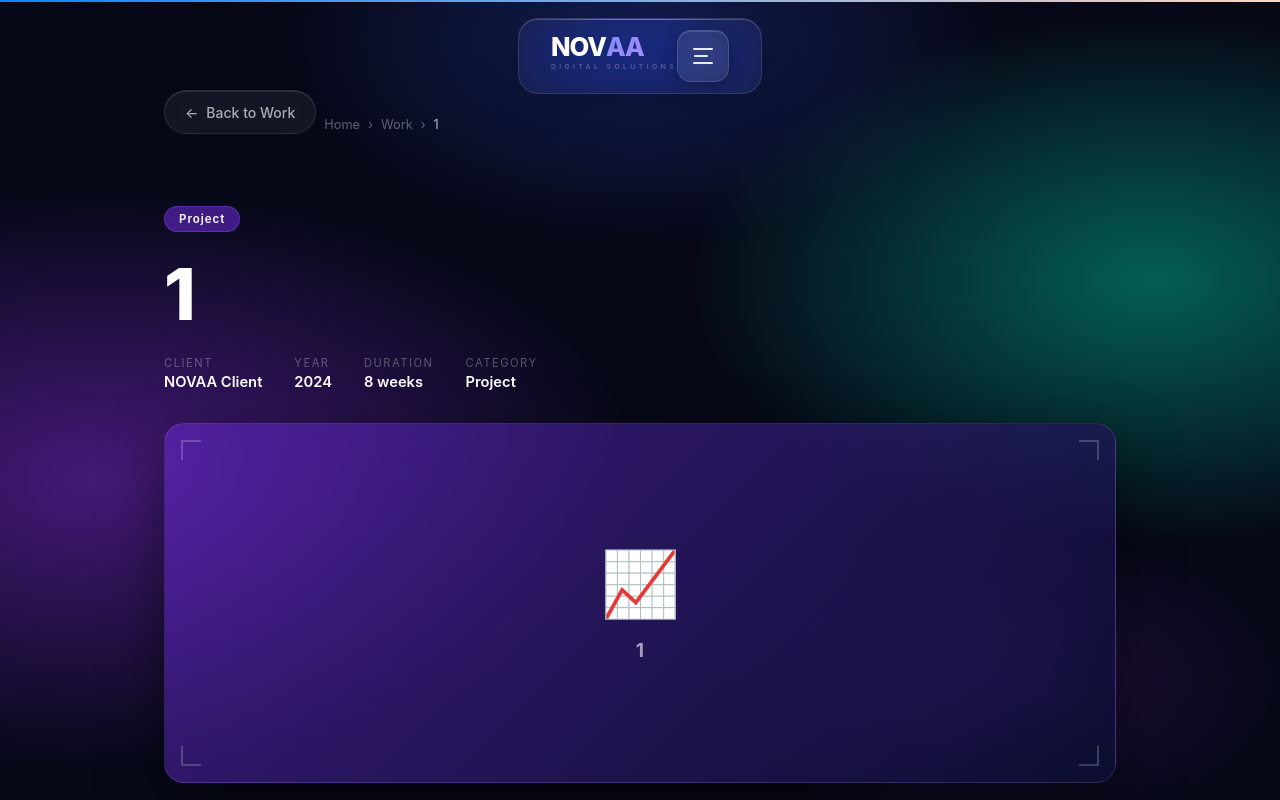
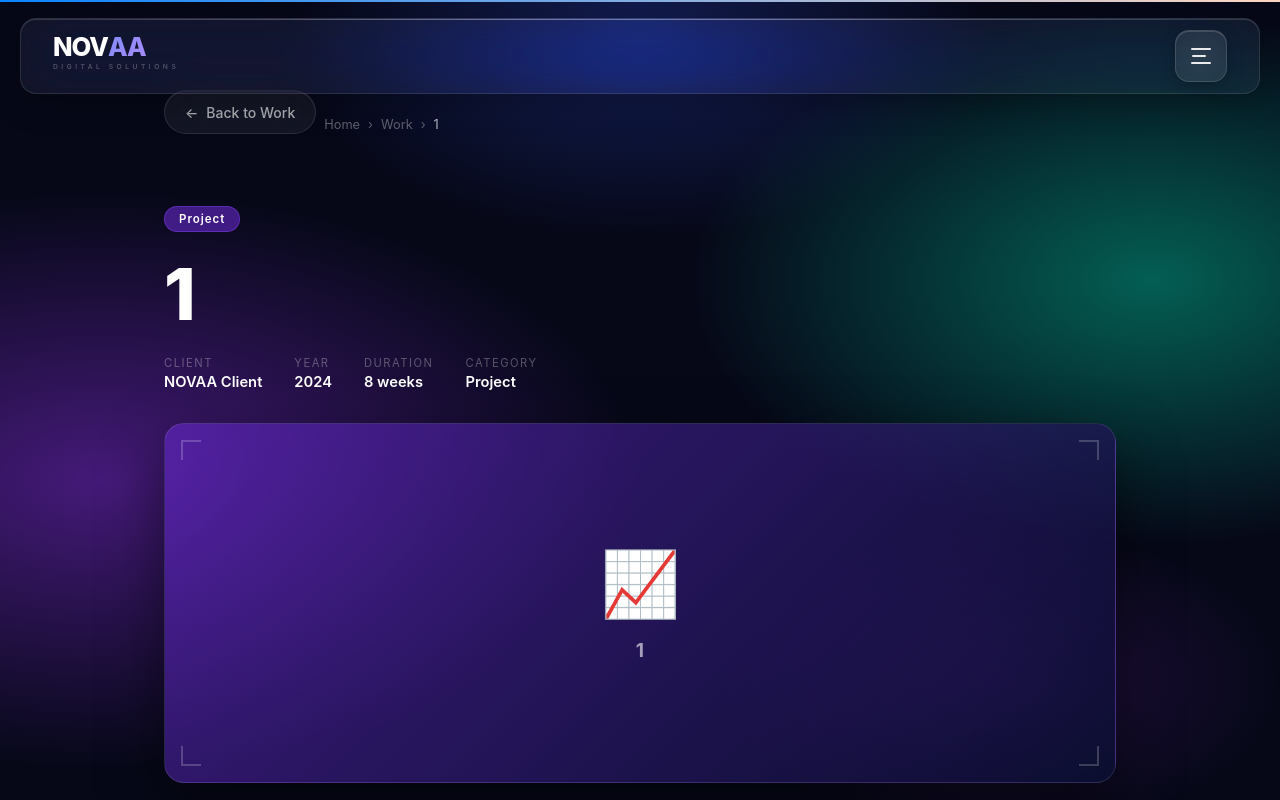
Before and after one commit to NOVAA-STUDIOS/novaa-studios-, a React (Vite) app: page /work/1 in a window 1280 px wide. Shown: the top 800 px of the page. Built offline with nearby package versions, Linux system fonts and the light colour scheme.

Commit message:
yqahlwyuflf

```diff
--- a/src/components/Navbar.jsx
+++ b/src/components/Navbar.jsx
@@ -73,15 +73,25 @@ export default function Navbar() {
         animate={{ y:0,   opacity:1 }}
         transition={{ duration:0.85, ease:SP, delay:0.06 }}
         style={{
-  position:'fixed', top:'18px',
-  left:'172px', right:'172px',
+  position:'fixed',
+  top:'18px',
+  left:'0',
+  right:'0',
+  width:'100%',
+  padding:'0 20px',
+  boxSizing:'border-box',
   zIndex:1000,
-  display:'flex', alignItems:'center', justifyContent:'center',
-        }}
+  display:'flex',
+  alignItems:'center',
+  justifyContent:'center',
+}}
       >
         <div style={{
+          width:                '100%',
+          maxWidth:             '100%',
           height:               '76px',
           borderRadius:         '20px',
+          borderRadius:         '16px',
           display:              'flex',
           alignItems:           'center',
           justifyContent:       'space-between',
@@ -94,6 +104,7 @@ export default function Navbar() {
           transition:           'background 0.4s, box-shadow 0.4s',
           position:             'relative',
           overflow:             'visible',
+
         }}>
           {/* Shine */}
           <div style={{
```
